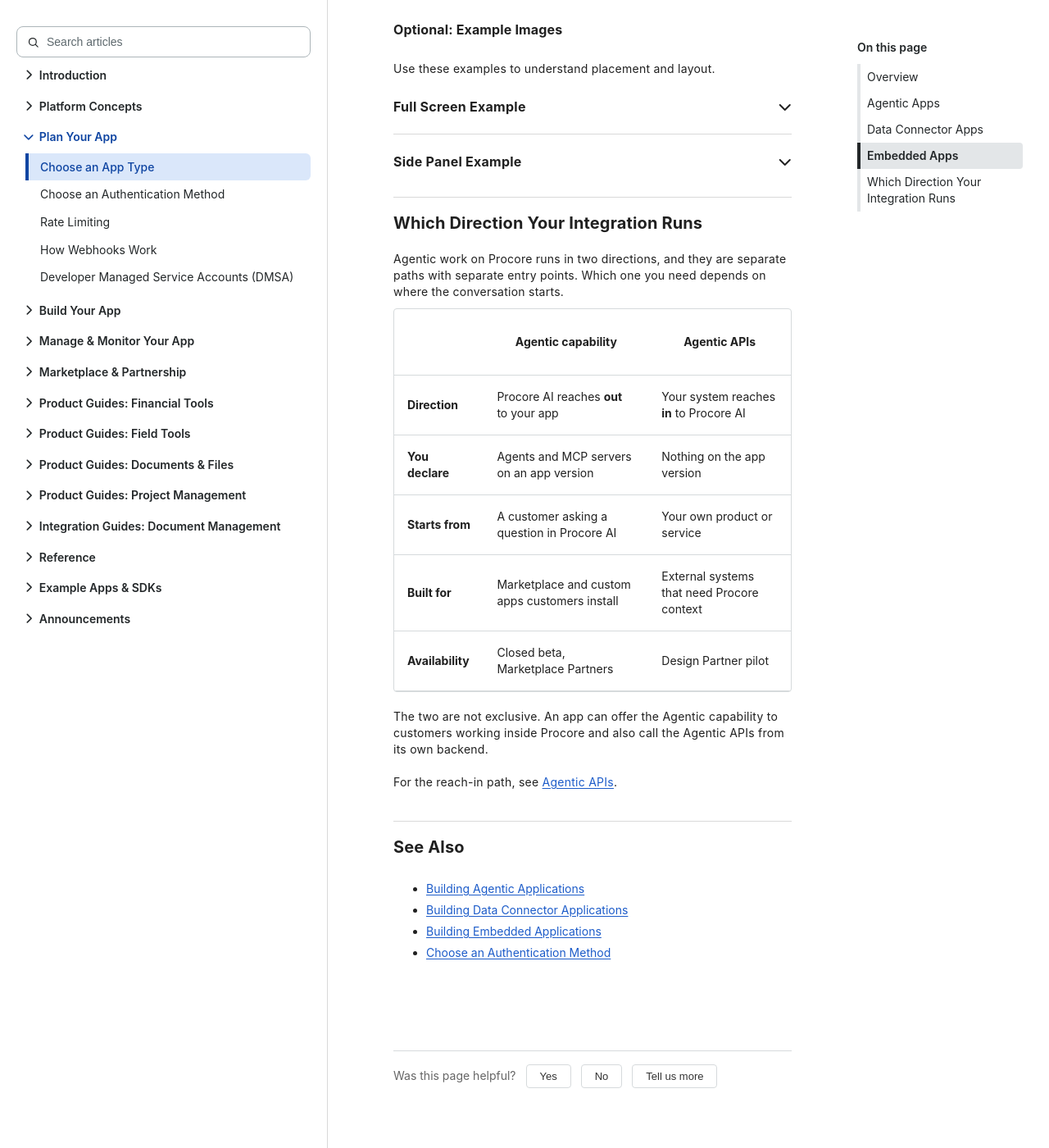
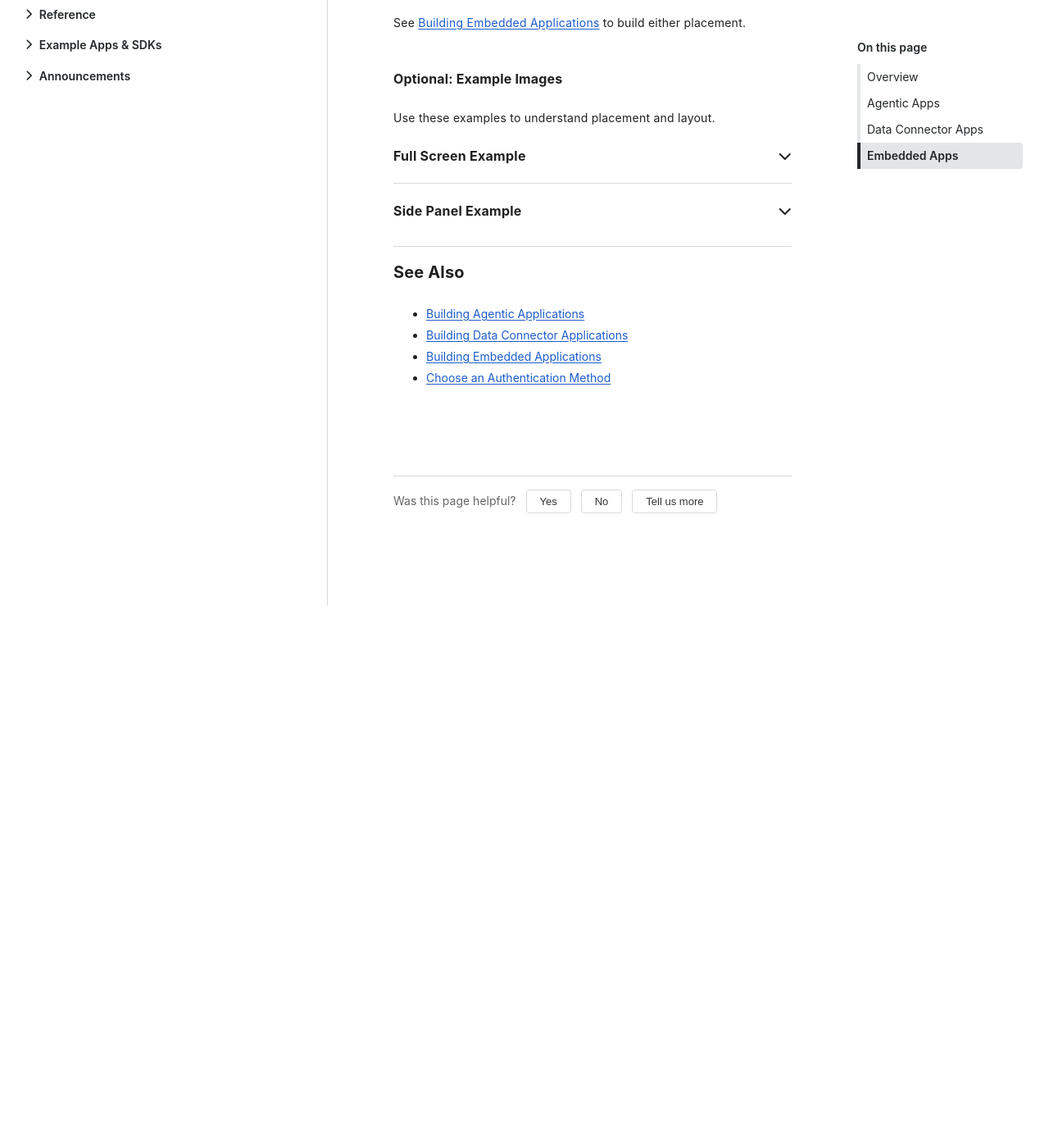
Before and after one commit to procore/documentation, a Jekyll site: the page built from plan_your_app/building_apps_app_types.md, in a window 1280 px wide and 1400 px high, scrolled down 3776 px. Shown: the whole window at 82% size. Built offline with Jekyll 4.4.1, drawn with Linux system fonts in a browser that asks for light colours; comment, search, counter and statistics services are not loaded; after the commit the page ends 4514 px from its top, so only the background shows below that; some of the changed text lies outside the part shown.

Commit message:
docs: drop the direction comparison from Choose an App Type
The section compared the Agentic capability against Agentic APIs - a
separate product surface, not an app capability - yet sat after all
three capability sections as though it applied to all of them. Moving
Agentic to the top left it stranded at the far end of the page from
the only section it concerned.

It also duplicated the "Agentic Capability vs. Agentic APIs" section on
the Agentic APIs page, which covers the same ground and is the right
home for it.

The routing need is real, so the Agentic section now closes with it in
one sentence: that is Procore AI reaching out to your system, and for
the opposite direction see Agentic APIs, a separate path with its own
access process.

The page is now four sections that all answer the same question -
which capabilities does my app need.

Co-Authored-By: Claude Opus 5 <noreply@anthropic.com>

```diff
--- a/plan_your_app/building_apps_app_types.md
+++ b/plan_your_app/building_apps_app_types.md
@@ -113,23 +113,6 @@ Use these examples to understand placement and layout.
 <div class="details-bottom-spacing"></div>
 
 ***
-## Which Direction Your Integration Runs
-Agentic work on Procore runs in two directions, and they are separate paths with separate entry points. Which one you need depends on where the conversation starts.
-
-| | Agentic capability | Agentic APIs |
-| --- | --- | --- |
-| **Direction** | Procore AI reaches **out** to your app | Your system reaches **in** to Procore AI |
-| **You declare** | Agents and MCP servers on an app version | Nothing on the app version |
-| **Starts from** | A customer asking a question in Procore AI | Your own product or service |
-| **Built for** | Marketplace and custom apps customers install | External systems that need Procore context |
-| **Availability** | Closed beta, Marketplace Partners | Design Partner pilot |
-
-The two are not exclusive. An app can offer the Agentic capability to customers working inside Procore and also call the Agentic APIs from its own backend.
-
-For the reach-in path, see [Agentic APIs]({{ site.url }}{{ site.baseurl }}{% link announcements/agentic_apis.md %}).
-<br><br>
-
-***
 ## See Also
 - [Building Agentic Applications]({{ site.url }}{{ site.baseurl }}{% link building_applications/building_agentic_apps.md %})
 - [Building Data Connector Applications]({{ site.url }}{{ site.baseurl }}{% link building_applications/building_data_connection_apps.md %})
```
Also changed, not shown: other parts of plan_your_app/building_apps_app_types.md (+1 -1 lines).
